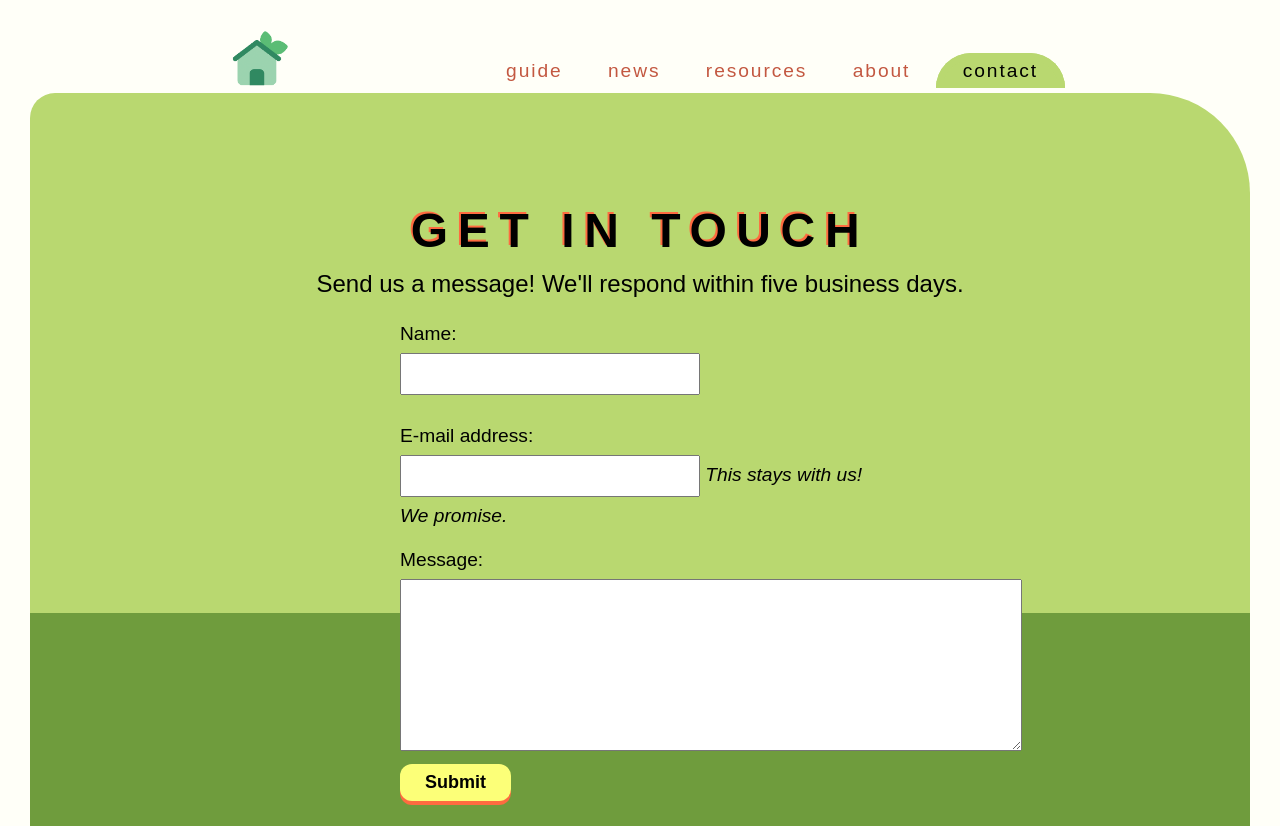
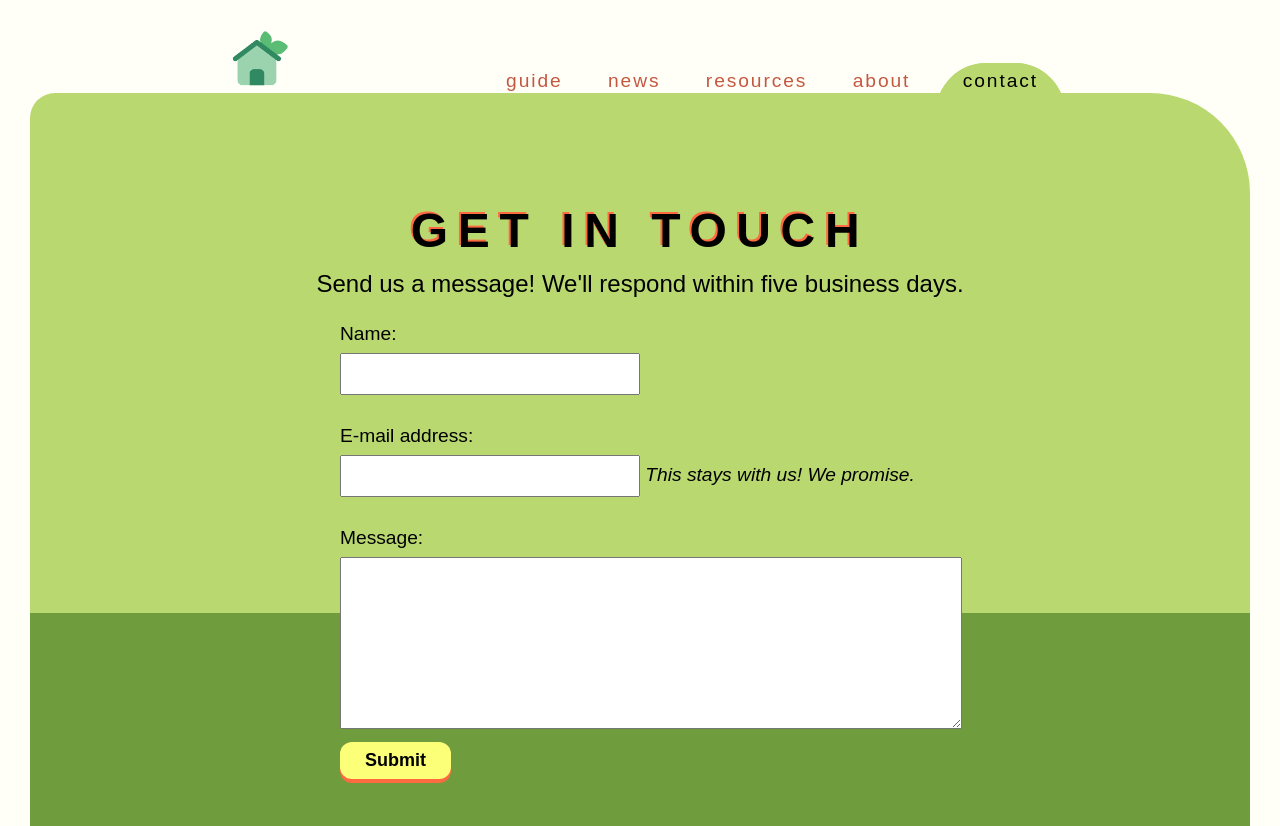
Before and after one commit to a-d-o-t/RecycleLA, a plain HTML site: page pages/contact.html in a window 1280 px wide. Shown: the top 826 px of the page. Drawn offline with Linux system fonts and the light colour scheme.

Commit message:
Add files via upload

```diff
--- a/css/styles.css
+++ b/css/styles.css
@@ -72,7 +72,7 @@ table.thead td:nth-child(2) {
 text-align: right;
 vertical-align: bottom;
 padding-right: 85px;
-padding-bottom: 15px;
+padding-bottom: 5px;
 font-size: 60%;
 }
 
@@ -90,6 +90,7 @@ display: inline-block;
 border: 7px solid #b9d870;
 border-radius: 50px 50px 0px 0px;
 background-color: #b9d870;
+padding-bottom: 15px;
 }
 
 table.thead td:nth-child(2) a:hover {
@@ -149,6 +150,7 @@ z-index: 1;
 
 div.form {
 width: 40%;
+min-width: 600px;
 height: 500px;
 font-size: 120%;
 margin: 25px auto 20px auto; /*top right bottom left*/
```
